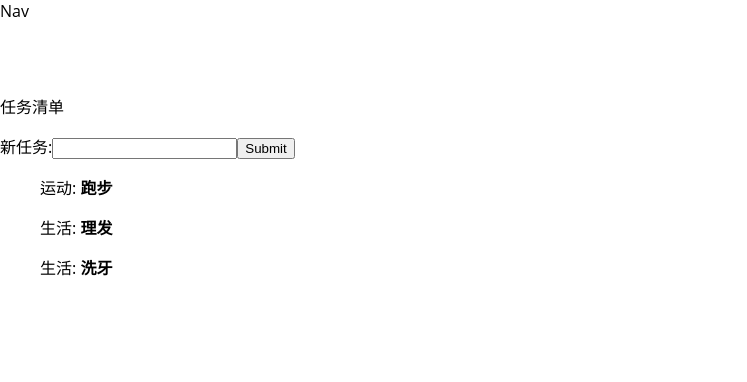
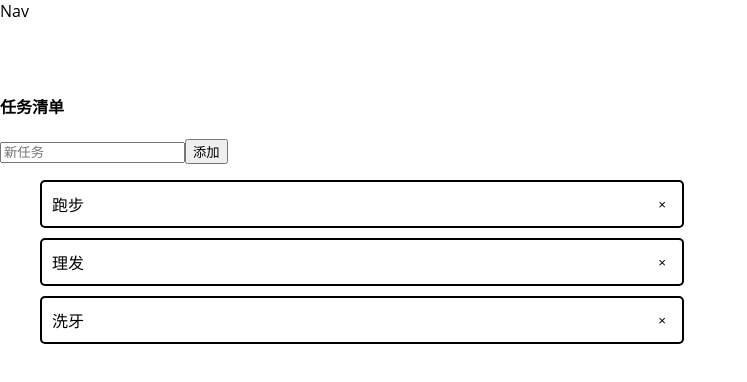
Before and after one commit to xuwenyihust/everyday-action, a React (Create React App) app: page / in a window 1280 px wide. Shown: the top 382 px of the page, without its empty margins (0-747 px from the left). Built offline with nearby package versions, Linux system fonts and the light colour scheme.

Commit message:
Can reverse status.

```diff
--- a/src/components/TodoItem/TodoItem.css
+++ b/src/components/TodoItem/TodoItem.css
@@ -0,0 +1,29 @@
+.TodoItem {
+    display: flex;
+    width: 50%;
+    padding: 10px;
+    border: 2px solid black;
+    border-radius: 5px;
+    background-color: white;
+    margin-bottom: 10px;
+}
+
+.TodoItem p {
+    margin-top: 0px;
+    margin-bottom: 0px;
+}
+
+.TodoItem p.done {
+    text-decoration: line-through;
+}
+
+.TodoItem p.undone {
+    text-decoration: none;
+}
+
+
+.TodoItem button {
+    margin-left: auto;
+    border: none;
+    background-color: white;
+}
--- a/src/components/TodoItem/TodoItem.js
+++ b/src/components/TodoItem/TodoItem.js
@@ -2,8 +2,11 @@ import React from 'react';
 import './TodoItem.css';
 
 const todoItem = (props) => (
-    <div>
-        <p>{props.type}: <strong>{props.content}</strong></p>
+    <div className="TodoItem">
+        <p
+            className={props.item.done ? 'done' : 'undone'}
+            onClick={() => props.clicked(props.item.id)}>{props.item.content}</p>
+        <button type="button" className="closeButton">&times;</button>
     </div>
 );
 
--- a/src/containers/TodoList/TodoList.js
+++ b/src/containers/TodoList/TodoList.js
@@ -7,35 +7,61 @@ class TodoList extends Component {
     state = {
         items: [
             {
-                id: 0,
+                id: 1593920420073,
                 content: "跑步",
-                type: "运动",
+                done: false
             },
             {
-                id: 1,
+                id: 1593920427447,
                 content: "理发",
-                type: "生活",
+                done: false
             },
             {
-                id: 2,
+                id: 1593920442267,
                 content: "洗牙",
-                type: "生活",
+                done: false
             }
         ]
     }
 
+    addItem = (event) => {
+        event.preventDefault();
+        let newItemValue = this.refs.itemName.value;
+
+        if(newItemValue) {
+            let newItems = [... this.state.items];
+            newItems.push({
+                id: Date.now(),
+                content: newItemValue
+            });
+
+            this.setState({items: newItems})
+        }
+    }
+
+    removeItem = () => {
+
+    }
+
+    revertItemDone = (itemId) => {
+        let updatedItems = this.state.items
+        let updatedItem = updatedItems.find(item => item.id === itemId);
+        updatedItem.done = !updatedItem.done;
+
+        this.setState({items: updatedItems})
+    }
+
     render () {
         const items = this.state.items.map(item =>{
-            return <TodoItem key={item.id} content={item.content} type={item.type}/>
+            return <TodoItem key={item.id} item={item} clicked={this.revertItemDone}/>
         })
 
         return (
             <div>
-                <p>任务清单</p>
-                <form>
-                    <label htmlFor="newItem">新任务:</label>
-                    <input type="text" id="newItem" name="newItem"></input>
-                    <input type="submit" value="Submit"></input>
+                <h4>任务清单</h4>
+                <form onSubmit={this.addItem}>
+                    <input ref="itemName" placeholder="新任务"></input>
+                    <button type="submit">添加</button>
                 </form>
                 <ul>
                     {items}
```
